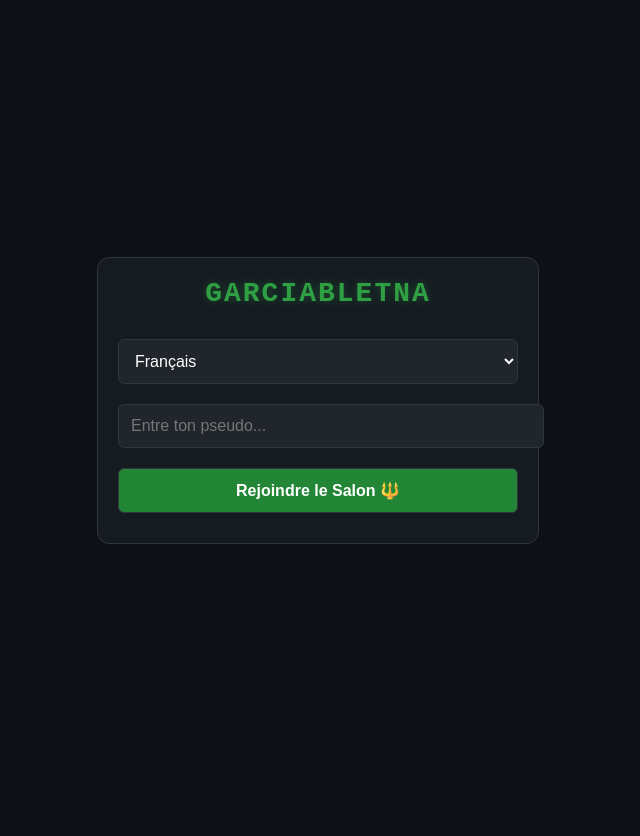
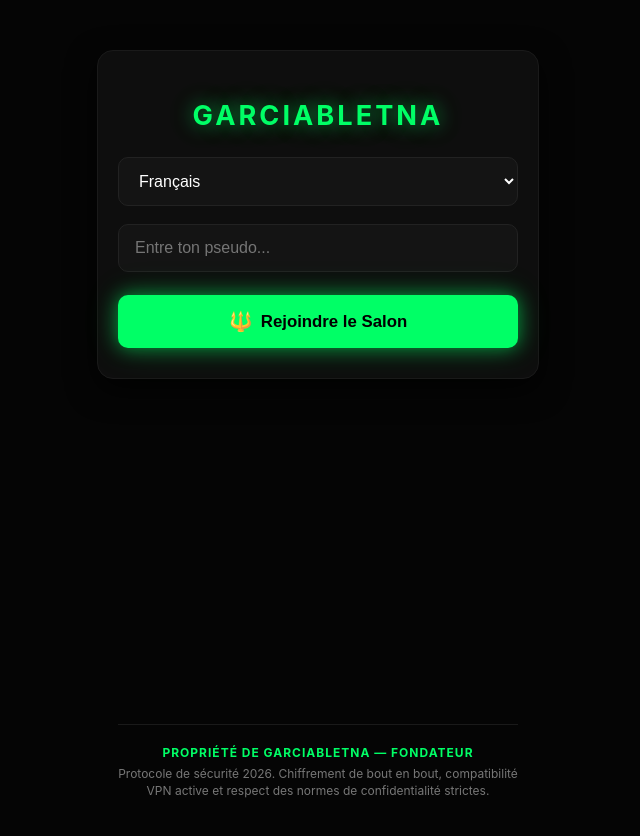
Before and after one commit to Garciabletna/garciabletna-chat, a plain HTML site: page index.html in a window 1280 px wide. Shown: the whole page, without its empty margins (322-962 px from the left). Before the commit the page ends 800 px from the top, so only its background shows below. Drawn offline with Linux system fonts and the light colour scheme.

Commit message:
Change title and enhance styling in index.html
Updated the title and improved styling for better aesthetics. Added footer with security information.

```diff
--- a/index.html
+++ b/index.html
@@ -3,88 +3,150 @@
 <head>
     <meta charset="UTF-8">
     <meta name="viewport" content="width=device-width, initial-scale=1.0">
-    <title>Garciabletna - Messagerie</title>
+    <title>Garciabletna - Secure Chat</title>
     <style>
+        :root {
+            --bg-color: #050505;
+            --neon-green: #00FF66;
+            --neon-glow: 0 0 18px rgba(0, 255, 102, 0.5), 0 0 35px rgba(0, 255, 102, 0.2);
+            --border-green: #00CC52;
+            --card-bg: #0E0E0E;
+            --text-gray: #999999;
+        }
+
         body {
-            background-color: #0d1117;
-            color: #ffffff;
-            font-family: Arial, sans-serif;
+            background-color: var(--bg-color);
+            color: #FFFFFF;
+            font-family: -apple-system, BlinkMacSystemFont, "Segoe UI", Roboto, sans-serif;
+            margin: 0;
+            padding: 20px;
+            display: flex;
+            flex-direction: column;
+            min-height: 100vh;
+            justify-content: space-between;
+            align-items: center;
+        }
+
+        .main-container {
+            width: 100%;
+            max-width: 400px;
+            background-color: var(--card-bg);
+            border: 1px solid #1a1a1a;
+            padding: 30px 20px;
+            border-radius: 16px;
+            box-shadow: 0 10px 30px rgba(0, 0, 0, 0.8);
             display: flex;
             flex-direction: column;
             align-items: center;
+            margin-top: 30px;
+        }
+
+        h1 {
+            color: var(--neon-green);
+            text-shadow: var(--neon-glow);
+            letter-spacing: 3px;
+            font-size: 1.7rem;
+            margin-bottom: 25px;
+            text-align: center;
+            text-transform: uppercase;
+        }
+
+        .select-lang, .input-pseudo {
+            width: 100%;
+            background-color: #141414;
+            border: 1px solid #222222;
+            color: #FFFFFF;
+            padding: 14px 16px;
+            border-radius: 10px;
+            font-size: 1rem;
+            margin-bottom: 18px;
+            outline: none;
+            box-sizing: border-box;
+            transition: all 0.3s ease;
+        }
+
+        .select-lang:focus, .input-pseudo:focus {
+            border-color: var(--neon-green);
+            box-shadow: 0 0 10px rgba(0, 255, 102, 0.3);
+        }
+
+        .btn-primary-salon {
+            width: 100%;
+            background-color: var(--neon-green);
+            color: #000000;
+            border: none;
+            padding: 15px;
+            border-radius: 10px;
+            font-size: 1.05rem;
+            font-weight: 800;
+            cursor: pointer;
+            box-shadow: var(--neon-glow);
+            transition: transform 0.2s ease, opacity 0.2s ease;
+            display: flex;
             justify-content: center;
-            height: 100vh;
-            margin: 0;
+            align-items: center;
+            gap: 8px;
+            margin-top: 5px;
         }
-        .container {
+
+        .btn-primary-salon:active {
+            transform: scale(0.98);
+            opacity: 0.9;
+        }
+
+        .trident-badge {
+            font-size: 1.2rem;
+        }
+
+        /* Footer et mentions légales / sécurité */
+        footer {
+            width: 100%;
+            max-width: 400px;
             text-align: center;
-            padding: 20px;
-            background: #161b22;
-            border-radius: 12px;
-            border: 1px solid #30363d;
-            width: 90%;
-            max-width: 400px;
+            padding: 20px 0;
+            font-size: 0.75rem;
+            color: var(--text-gray);
+            border-top: 1px solid #1a1a1a;
+            margin-top: 30px;
         }
-        /* Style Néon Doux pour le logo Garciabletna */
-        .neon-logo {
-            font-family: 'Courier New', Courier, monospace; /* Style brut/gangster minimaliste */
-            font-size: 28px;
+
+        footer .founder {
+            color: var(--neon-green);
             font-weight: bold;
-            color: #2ea043; /* Vert doux et non agressif */
-            text-shadow: 0 0 8px rgba(46, 160, 67, 0.4);
-            margin-bottom: 20px;
-            letter-spacing: 2px;
+            margin-bottom: 6px;
+            letter-spacing: 1px;
         }
-        select, input, button {
-            width: 100%;
-            padding: 12px;
-            margin: 10px 0;
-            background-color: #21262d;
-            border: 1px solid #30363d;
-            color: white;
-            border-radius: 6px;
-            font-size: 16px;
-        }
-        button {
-            background-color: #238636;
-            font-weight: bold;
-            cursor: pointer;
-        }
-        button:hover {
-            background-color: #2ea043;
+
+        footer .security-note {
+            line-height: 1.4;
+            color: #777777;
         }
     </style>
 </head>
 <body>
 
-    <div class="container">
-        <!-- Logo Néon Garciabletna -->
-        <div class="neon-logo">GARCIABLETNA</div>
+    <div class="main-container">
+        <h1>GARCIABLETNA</h1>
 
-        <!-- Sélecteur de langues universel -->
-        <select id="languageSelect">
+        <select class="select-lang">
             <option value="fr">Français</option>
-            <option value="en">English (Anglais)</option>
-            <option value="es">Español (Espagnol)</option>
-            <option value="ar">العربية (Arabe)</option>
-            <option value="zh">中文 (Chinois)</option>
+            <option value="en">English</option>
+            <option value="es">Español</option>
         </select>
 
-        <!-- Formulaire de connexion basique -->
-        <input type="text" id="username" placeholder="Entre ton pseudo...">
-        <button onclick="enterChat()">Rejoindre le Salon 🔱</button>
+        <input type="text" class="input-pseudo" placeholder="Entre ton pseudo...">
+
+        <button class="btn-primary-salon" onclick="alert('Bienvenue fondateur Garciabletna !\nConnexion sécurisée aux serveurs...')">
+            <span class="trident-badge">🔱</span> Rejoindre le Salon
+        </button>
     </div>
 
-    <script>
-        function enterChat() {
-            const user = document.getElementById('username').value;
-            if(user.trim() === "") {
-                alert("Entre un pseudo pour continuer !");
-            } else {
-                alert("Bienvenue fondateur " + user + " ! Connexion aux serveurs de Garciabletna...");
-            }
-        }
-    </script>
+    <footer>
+        <div class="founder">PROPRIÉTÉ DE GARCIABLETNA — FONDATEUR</div>
+        <div class="security-note">
+            Protocole de sécurité 2026. Chiffrement de bout en bout, compatibilité VPN active et respect des normes de confidentialité strictes.
+        </div>
+    </footer>
 
 </body>
 </html>
```
